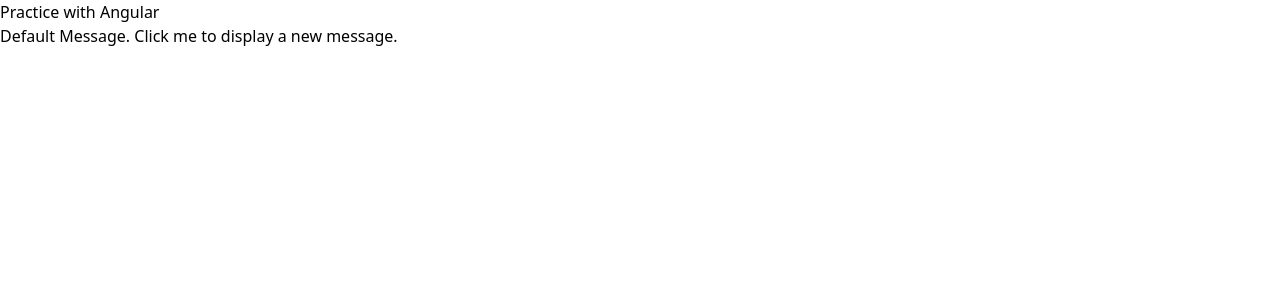
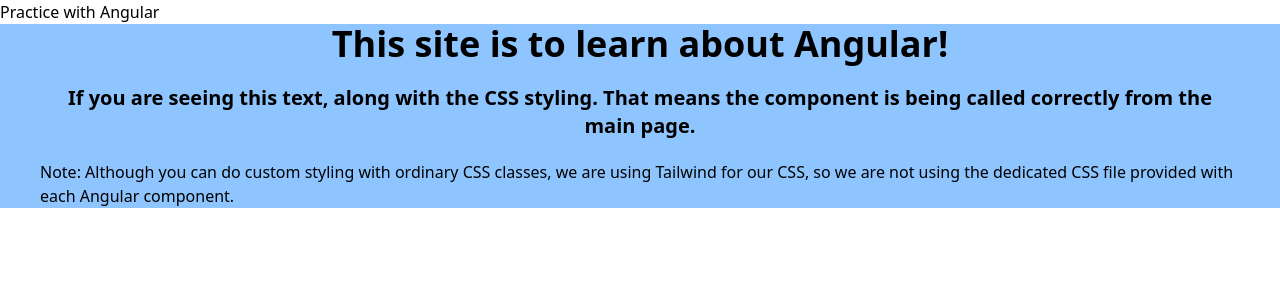
Before and after one commit to loopbutinfinite/angular-practice, an Angular app: page / in a window 1280 px wide. Shown: the top 300 px of the page. Built offline with nearby package versions, Linux system fonts and the light colour scheme.

Commit message:
Created a test component to incorporate CSS styling with Tailwind and calling it in the app's main file to display it on the main page.

```diff
--- a/src/app/app.ts
+++ b/src/app/app.ts
@@ -3,18 +3,21 @@
 import { TestComponent } from './test-component/test-component';
 import { EventHandlerComponent } from './event-handler-component/event-handler-component';
 import { EventHandlerButtonComponent } from './event-handler-button-component/event-handler-button-component';
+import { LandingPageComponent } from './landing-page-component/landing-page-component';
 
 // This is the main component file for the app
 // With Angular, if we wanted to call other components in this page like in Next.js, we need to import the class name of the component we want to use in the imports array. As well as call the component selector name in the template below.
 // Note: In this example, we are doing the HTML here in the component, but normally with a bigger project, you would want to do this in its own dedicated html file, the app.htmlm file.
 @Component({
   selector: 'app-root',
-  imports: [RouterOutlet, EventHandlerComponent, EventHandlerButtonComponent],
+  imports: [RouterOutlet, EventHandlerComponent, EventHandlerButtonComponent, LandingPageComponent],
   styleUrl: './app.css',
   template: `
     <h1>Practice with Angular</h1>
     <!-- <app-event-handler-component></app-event-handler-component> -->
-     <app-event-handler-button-component></app-event-handler-button-component>
+     <!-- <app-event-handler-button-component></app-event-handler-button-component>
+       -->
+     <app-landing-page-component></app-landing-page-component>
 
   `,
 })
--- /dev/null
+++ b/src/app/landing-page-component/landing-page-component.html
@@ -0,0 +1,9 @@
+<main class="bg-blue-300">
+    <h1 class="text-center font-bold text-4xl">This site is to learn about Angular!</h1>
+    <h3 class="mx-10 my-5 text-center font-bold text-xl">If you are seeing this text, along with the CSS styling. That means the component
+        is being called correctly from the
+        main page.</h3>
+    <p class="mx-10">Note: Although you can do custom styling with ordinary CSS classes, we are using Tailwind for our
+        CSS, so we are not
+        using the dedicated CSS file provided with each Angular component.</p>
+</main>
--- /dev/null
+++ b/src/app/landing-page-component/landing-page-component.ts
@@ -0,0 +1,11 @@
+import { Component } from '@angular/core';
+
+@Component({
+  selector: 'app-landing-page-component',
+  imports: [],
+  templateUrl: './landing-page-component.html',
+  styleUrl: './landing-page-component.css',
+})
+export class LandingPageComponent {
+
+}
```
Also changed, not shown: src/app/landing-page-component/landing-page-component.css (added), 1 other file (tests, documents, lock files or other folders).
